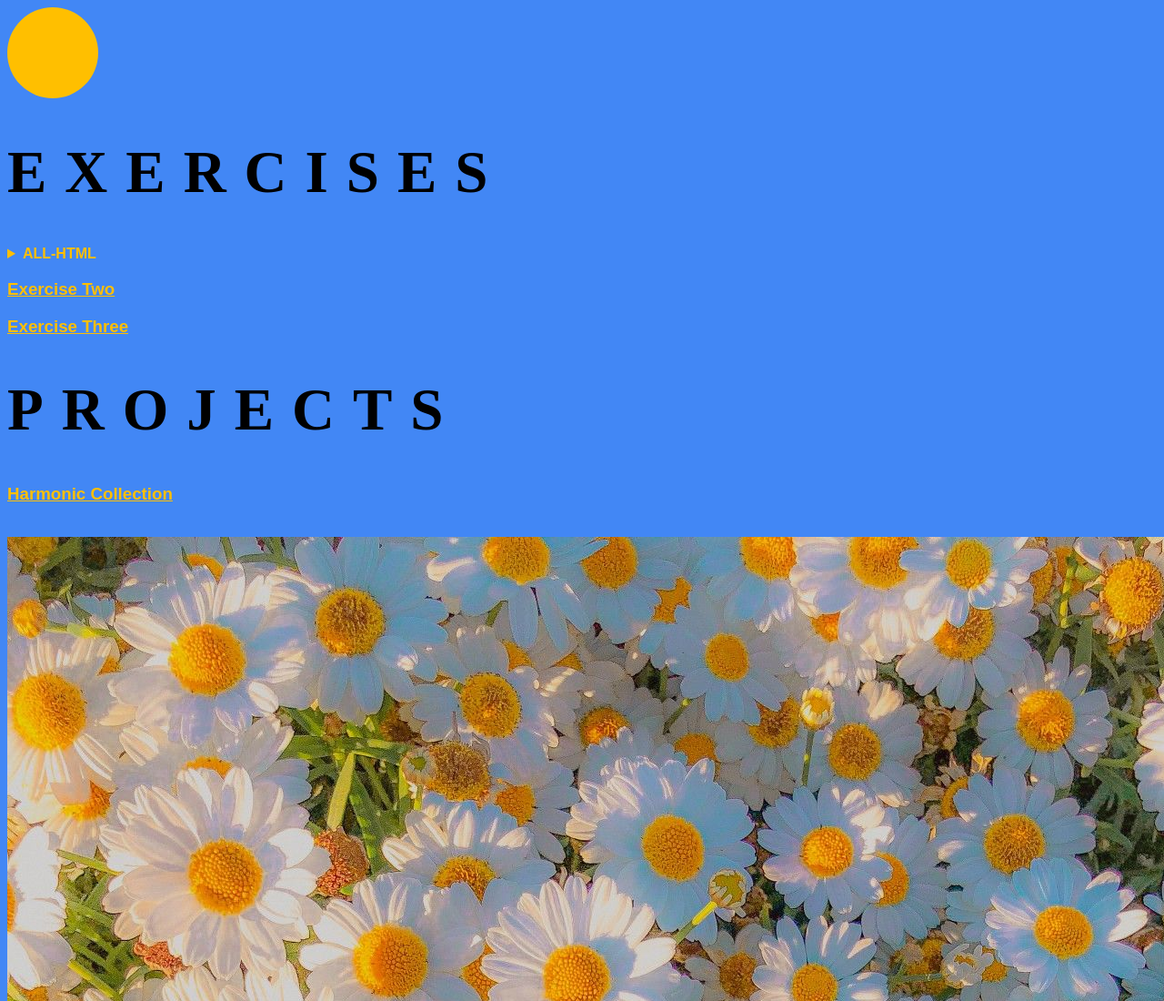
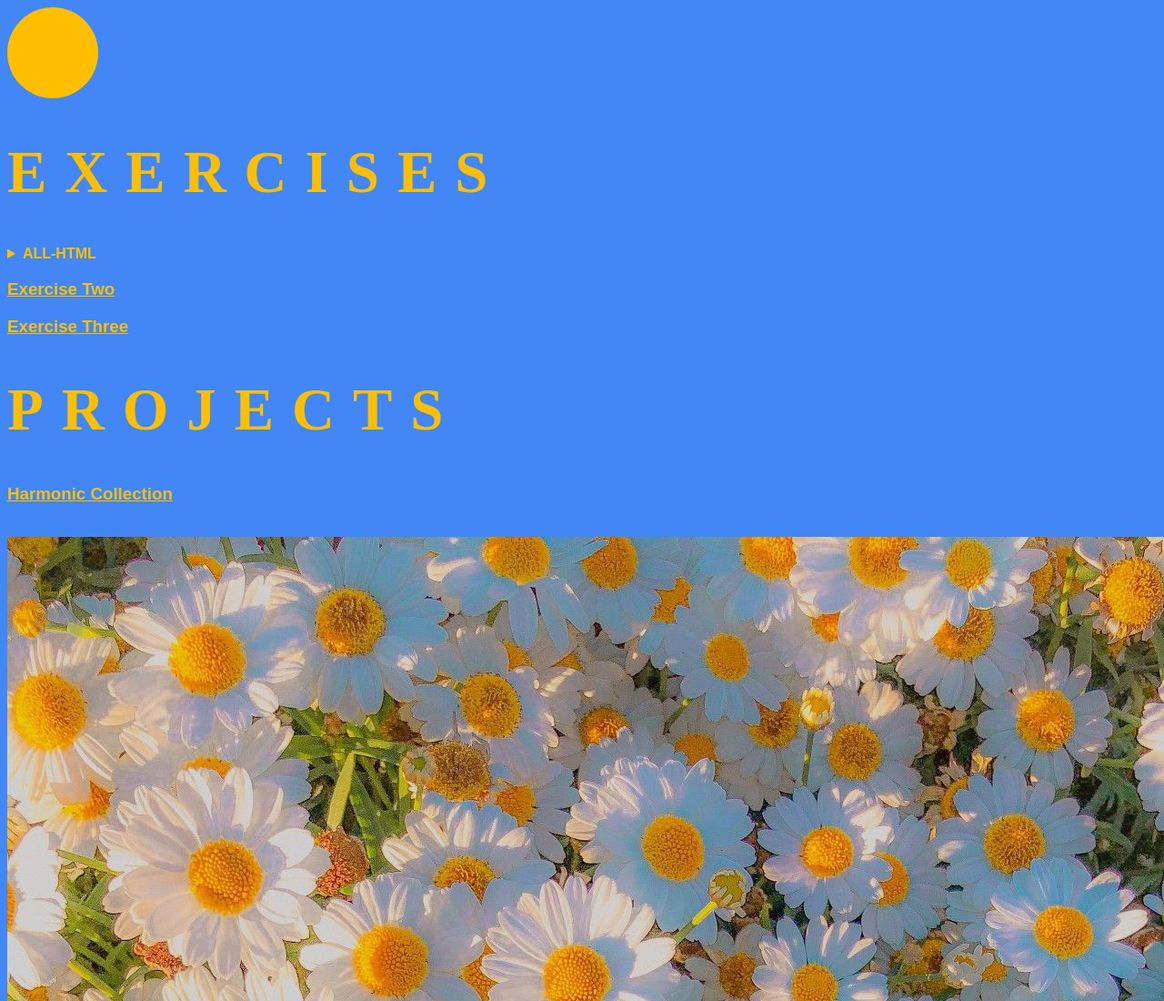
Before and after one commit to ewwamu/wue375.github.io, a plain HTML site: page index.html in a window 1280 px wide. Shown: the top 1100 px of the page at 91% size. Drawn offline with Linux system fonts and the light colour scheme; a web font is replaced by a local one.

Commit message:
commit color

```diff
--- a/assets/main.css
+++ b/assets/main.css
@@ -4,7 +4,7 @@ body {
 
 
 h1 {
-  color: black;
+  color: #ffbf00;
   font-family: 'Pilowlava';
   font-size: 65px;
   letter-spacing: 20px;
```
